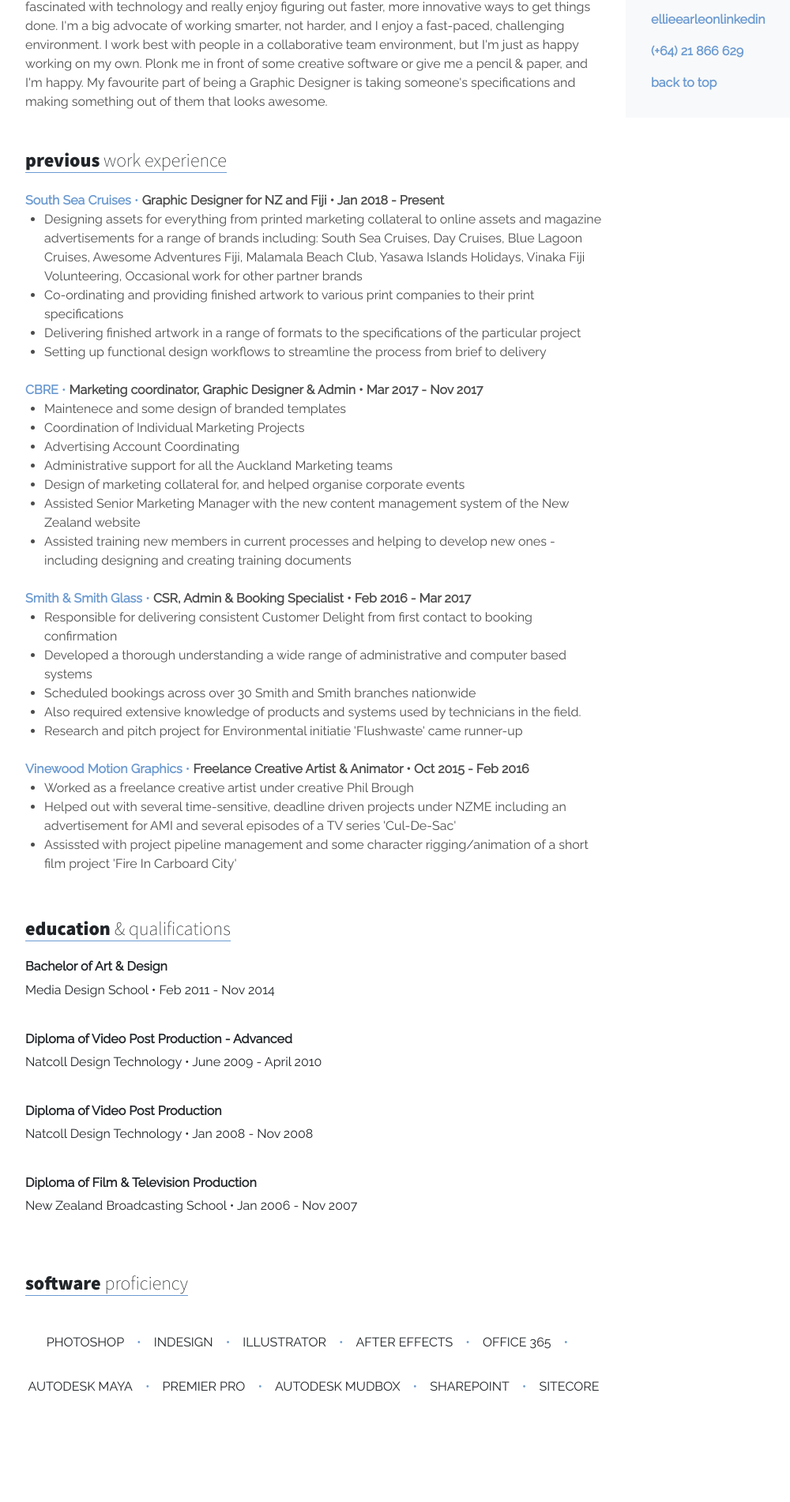
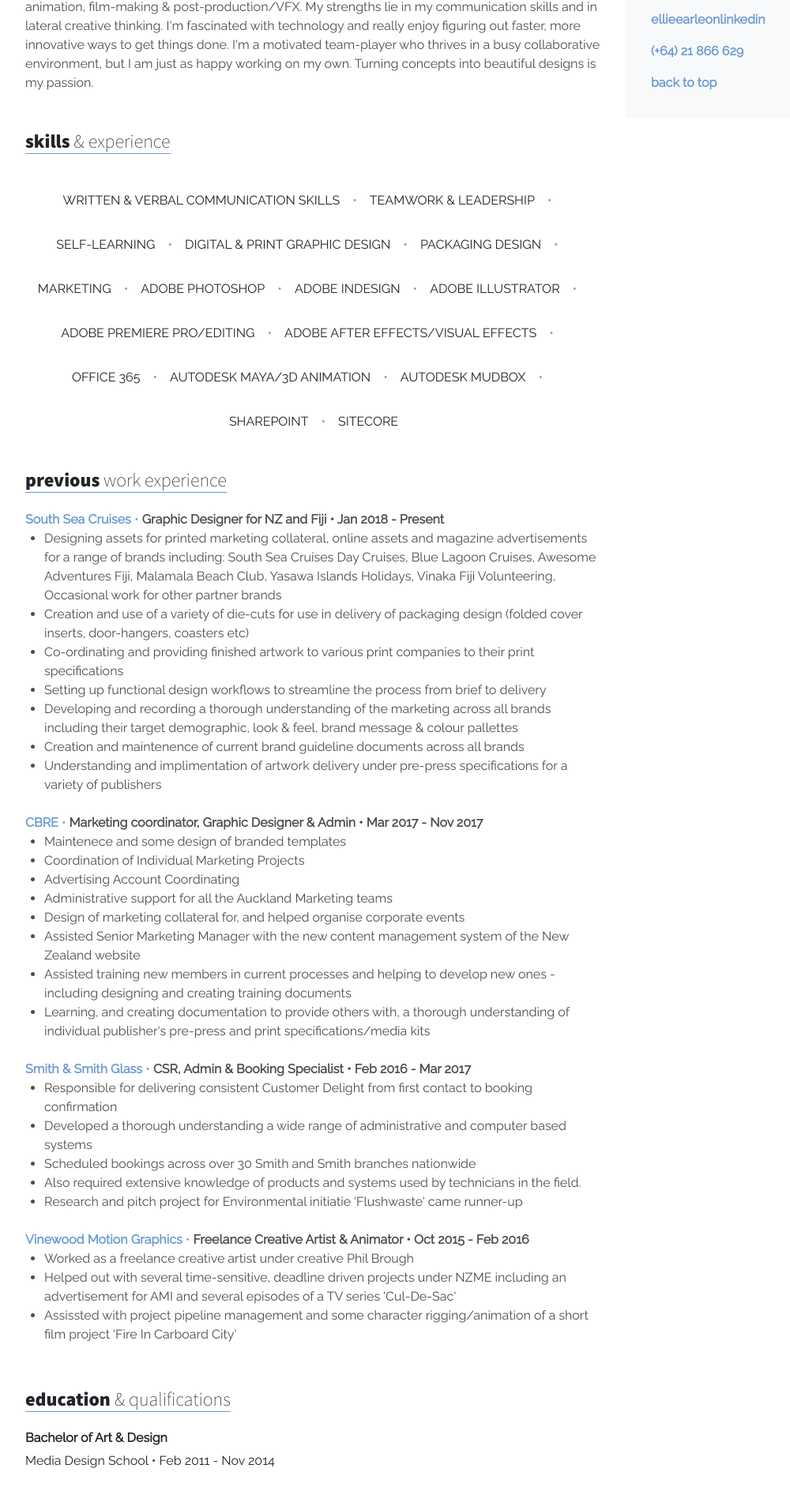
Before and after one commit to jonocairns/portfolio, a React (Create React App) app: page /about in a window 1280 px wide. Shown: the part 262-2164 px from the top of the page at 79% size, without its empty margins (53-1053 px from the left). Before the commit the page ends 2094 px from the top, so only its background shows below. Built offline with nearby package versions, Linux system fonts and the light colour scheme; a web font is replaced by a local one.

Commit message:
Added skills, changed skills title, moved skills

```diff
--- a/src/Cv.js
+++ b/src/Cv.js
@@ -13,9 +13,9 @@ class Cv extends Component {
         return (<React.Fragment>
             <div className="col-12 col-lg-8">
                 <About />
+                <Skills />
                 <Contact className="d-block d-lg-none" />
                 {content.sections.map((s, i) => <Section key={`section-${i}`} title={s.title} items={s.items} />)}
-                <Skills />
             </div>
             <Sidenav />
         </React.Fragment>
--- a/src/Skills.js
+++ b/src/Skills.js
@@ -8,7 +8,7 @@ class Skills extends Component {
 
     return (
       <div>
-          <Heading title={`Software Proficiency`} anchor={"skills"}/>
+          <Heading title={`Skills & Experience`} anchor={"skills"}/>
           {content.skills.paragraphs.map((p, i) =>
               <p key={`skills-p-${i}`}>{p}</p>
           )}
--- a/src/content.json
+++ b/src/content.json
@@ -3,7 +3,7 @@
     "about": {
         "title": "About Me",
         "paragraphs": [
-            "I’m a results-driven, passionate designer whose strength is in lateral creative thinking. I'm fascinated with technology and really enjoy figuring out faster, more innovative ways to get things done. I'm a big advocate of working smarter, not harder, and I enjoy a fast-paced, challenging environment. I work best with people in a collaborative team environment, but I'm just as happy working on my own. Plonk me in front of some creative software or give me a pencil & paper, and I'm happy. My favourite part of being a Graphic Designer is taking someone's specifications and making something out of them that looks awesome."
+            "I'm Ellie, a graphic designer with a background in several media design industries including 3D animation, film-making & post-production/VFX. My strengths lie in my communication skills and in lateral creative thinking. I'm fascinated with technology and really enjoy figuring out faster, more innovative ways to get things done. I'm a motivated team-player who thrives in a busy collaborative environment, but I am just as happy working on my own. Turning concepts into beautiful designs is my passion."
         ]
     },
     "contact": {
@@ -25,10 +25,13 @@
                     "link": "https://ssc.com.fj/",
                     "subtitle": "Graphic Designer for NZ and Fiji • Jan 2018 - Present",
                     "attributes": [
-                        "Designing assets for everything from printed marketing collateral to online assets and magazine advertisements for a range of brands including: South Sea Cruises, Day Cruises, Blue Lagoon Cruises, Awesome Adventures Fiji, Malamala Beach Club, Yasawa Islands Holidays, Vinaka Fiji Volunteering, Occasional work for other partner brands",
+                        "Designing assets for printed marketing collateral, online assets and magazine advertisements for a range of brands including: South Sea Cruises Day Cruises, Blue Lagoon Cruises, Awesome Adventures Fiji, Malamala Beach Club, Yasawa Islands Holidays, Vinaka Fiji Volunteering, Occasional work for other partner brands",
+                        "Creation and use of a variety of die-cuts for use in delivery of packaging design (folded cover inserts, door-hangers, coasters etc)",
                         "Co-ordinating and providing finished artwork to various print companies to their print specifications",
-                        "Delivering finished artwork in a range of formats to the specifications of the particular project",
-                        "Setting up functional design workflows to streamline the process from brief to delivery"
+                        "Setting up functional design workflows to streamline the process from brief to delivery",
+                        "Developing and recording a thorough understanding of the marketing across all brands including their target demographic, look & feel, brand message & colour pallettes",
+                        "Creation and maintenence of current brand guideline documents across all brands",
+                        "Understanding and implimentation of artwork delivery under pre-press specifications for a variety of publishers"
                     ]
                 },
                 {
@@ -42,7 +45,8 @@
                         "Administrative support for all the Auckland Marketing teams",
                         "Design of marketing collateral for, and helped organise corporate events",
                         "Assisted Senior Marketing Manager with the new content management system of the New Zealand website",
-                        "Assisted training new members in current processes and helping to develop new ones - including designing and creating training documents"
+                        "Assisted training new members in current processes and helping to develop new ones - including designing and creating training documents",
+                        "Learning, and creating documentation to provide others with, a thorough understanding of individual publisher's pre-press and print specifications/media kits"
                     ]
                 },
                 {
@@ -79,7 +83,7 @@
                 },
                 {
                     "title": "Diploma of Video Post Production - Advanced",
-                    "subtitle": "Natcoll Design Technology • June 2009 - April 2010",
+                    "subtitle": "Natcoll Design Technology • Jun 2009 - Apr 2010",
                     "attributes": []
                 },
                 {
@@ -101,19 +105,47 @@
         ],
         "items": [
             {
-                "title": "Photoshop",
+                "title": "Written & Verbal Communication Skills",
                 "percent": 80
             },
             {
-                "title": "Indesign",
+                "title": "Teamwork & Leadership",
+                "percent": 80
+            },
+            {
+                "title": "Self-Learning",
+                "percent": 80
+            },
+            {
+                "title": "Digital & Print Graphic Design",
+                "percent": 80
+            },
+            {
+                "title": "Packaging Design",
+                "percent": 80
+            },
+            {
+                "title": "Marketing",
+                "percent": 80
+            },
+            {
+                "title": "Adobe Photoshop",
+                "percent": 80
+            },
+            {
+                "title": "Adobe Indesign",
                 "percent": 85
             },
             {
-                "title": "Illustrator",
+                "title": "Adobe Illustrator",
                 "percent": 60
             },
             {
-                "title": "After Effects",
+                "title": "Adobe Premiere Pro/Editing",
+                "percent": 85
+            },
+            {
+                "title": "Adobe After Effects/Visual Effects",
                 "percent": 80
             },
             {
@@ -121,12 +153,8 @@
                 "percent": 91
             },
             {
-                "title": "Autodesk Maya",
+                "title": "Autodesk Maya/3D animation",
                 "percent": 90
-            },
-            {
-                "title": "Premier Pro",
-                "percent": 85
             },
             {
                 "title": "Autodesk Mudbox",
```
